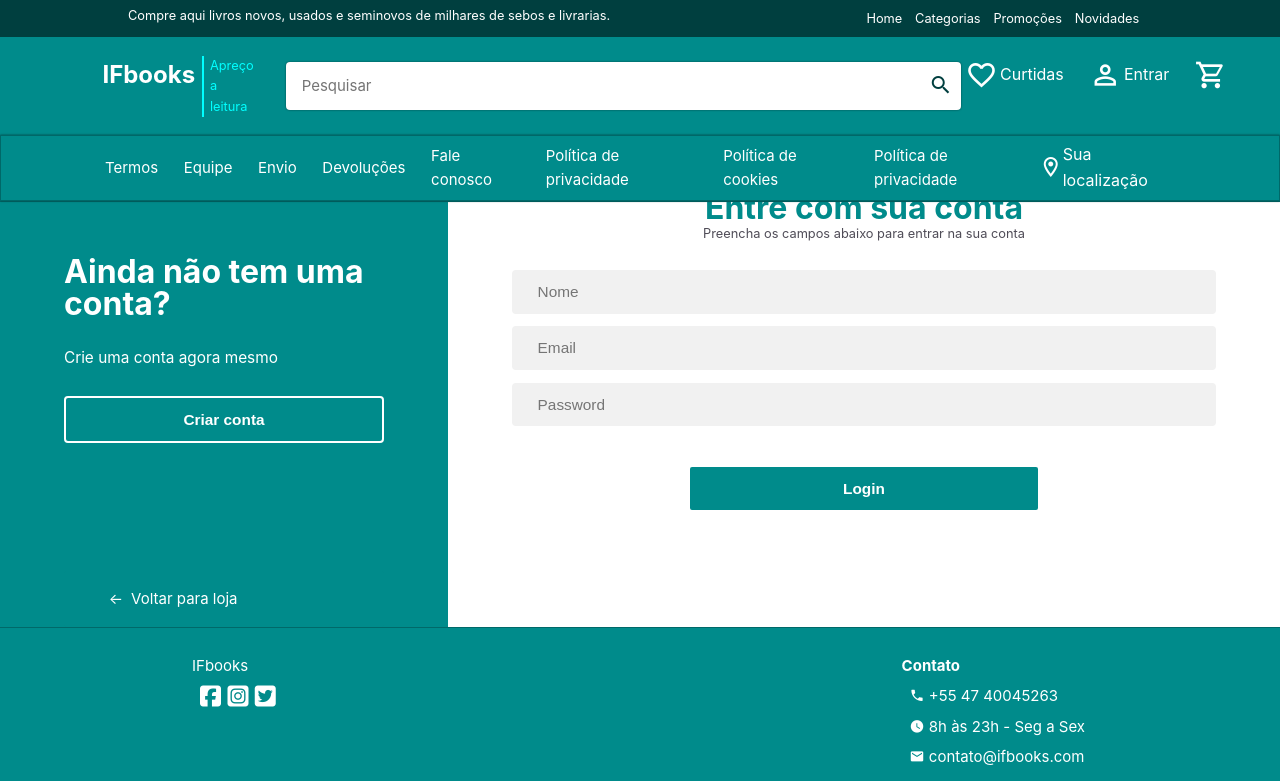
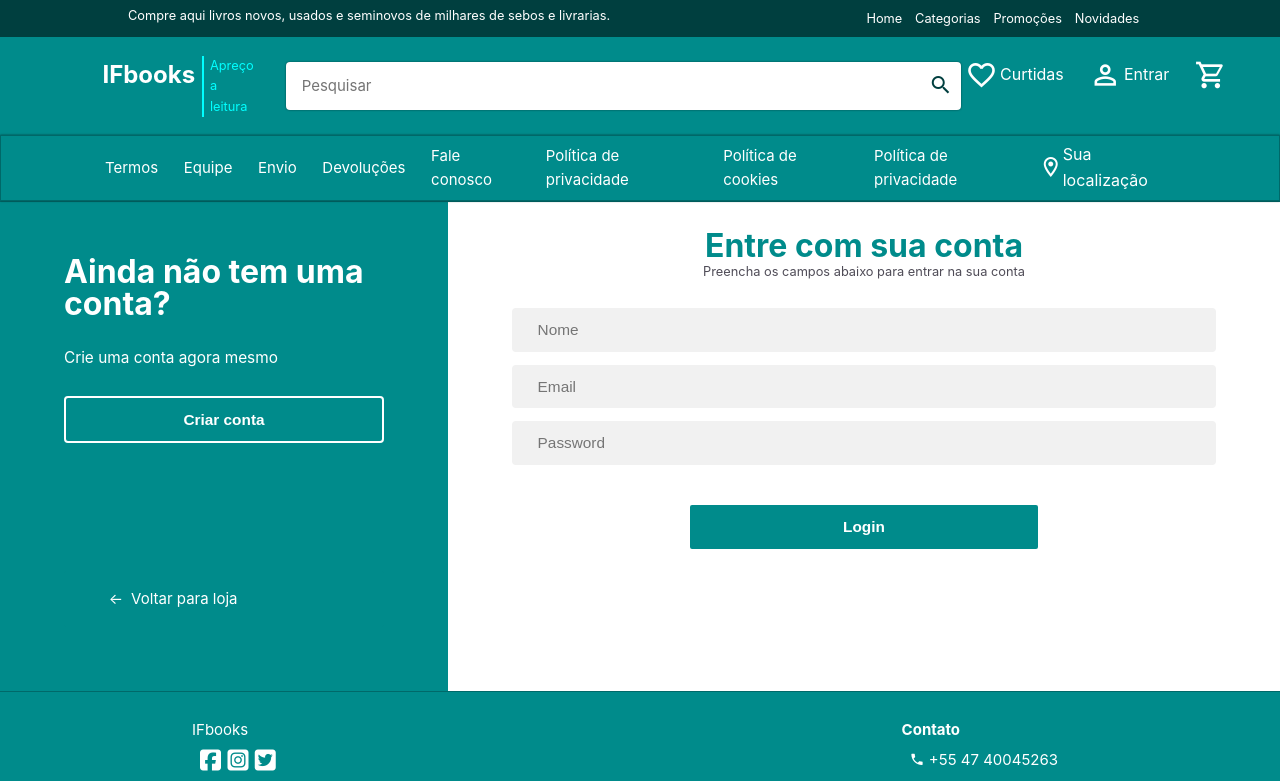
Before and after one commit to Pauloartur-23/Atividade_Biblioteca-VUE, a Vue app: page /login in a window 1280 px wide. Shown: the top 781 px of the page. Built offline with nearby package versions, Linux system fonts and the light colour scheme.

Commit message:
Mudança de padding na pagina LOGIN_PAGE.vue

```diff
--- a/src/views/LOGIN_PAGE.vue
+++ b/src/views/LOGIN_PAGE.vue
@@ -60,7 +60,6 @@ const toggleForm = () => {
 <style scoped>
 main section {
     background-color: white;
-    padding-top: 10vw;
 }
 
 main section .login {
@@ -71,7 +70,7 @@ main section .register-container {
     width: 35%;
     height: 100%;
     background-color: #008B8B;
-    padding: 10vw 5vw 0 5vw;
+    padding: 20vw 5vw 5VW 5vw;
 }
 
 main section .register-container h2 {
@@ -107,7 +106,7 @@ main section .register-container button:hover {
 
 main section .login-container {
     width: 65%;
-    padding: 5vw;
+    padding: 18vw 5vw 0 5vw;
     text-align: center;
 }
 
```
